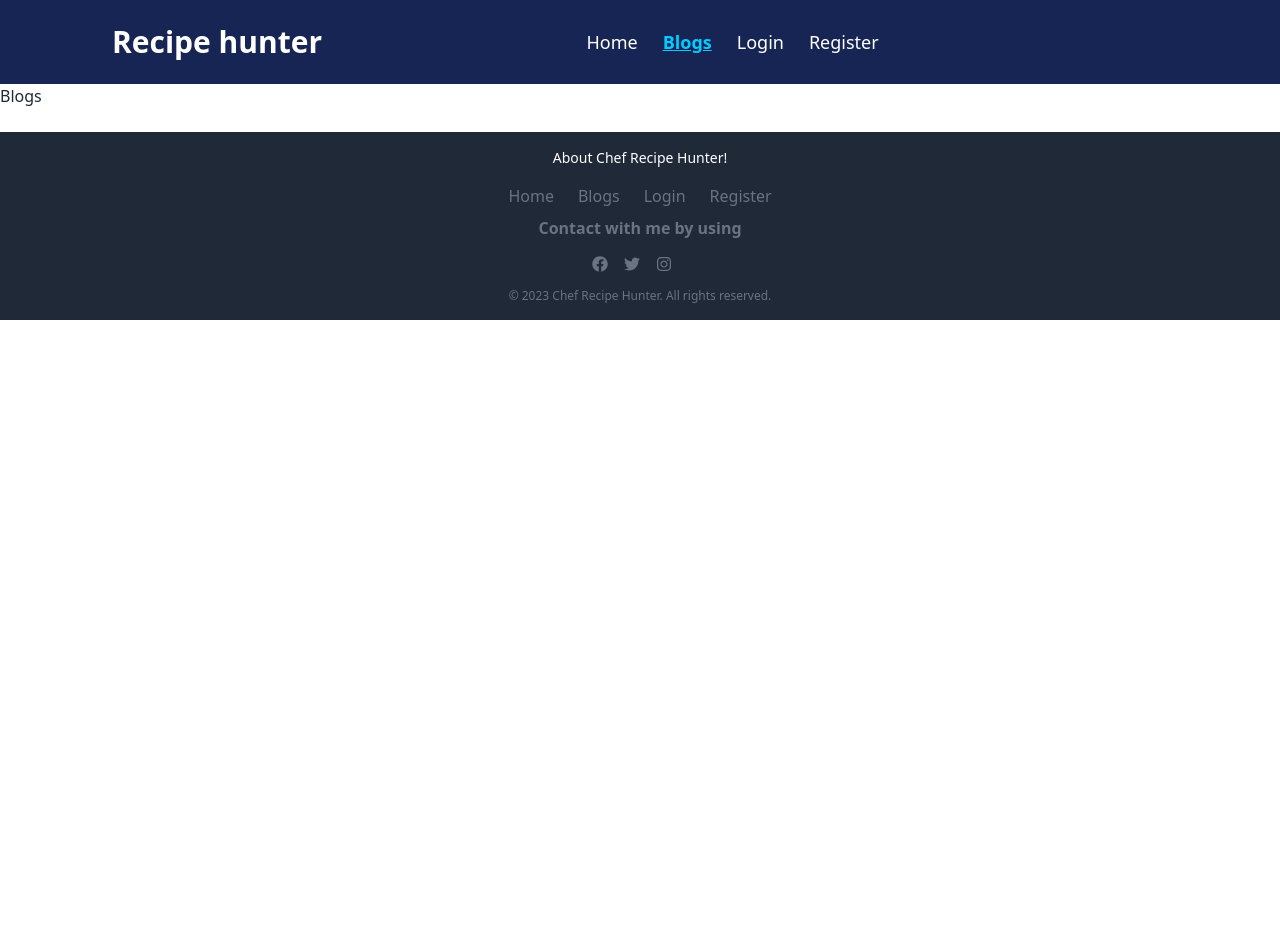
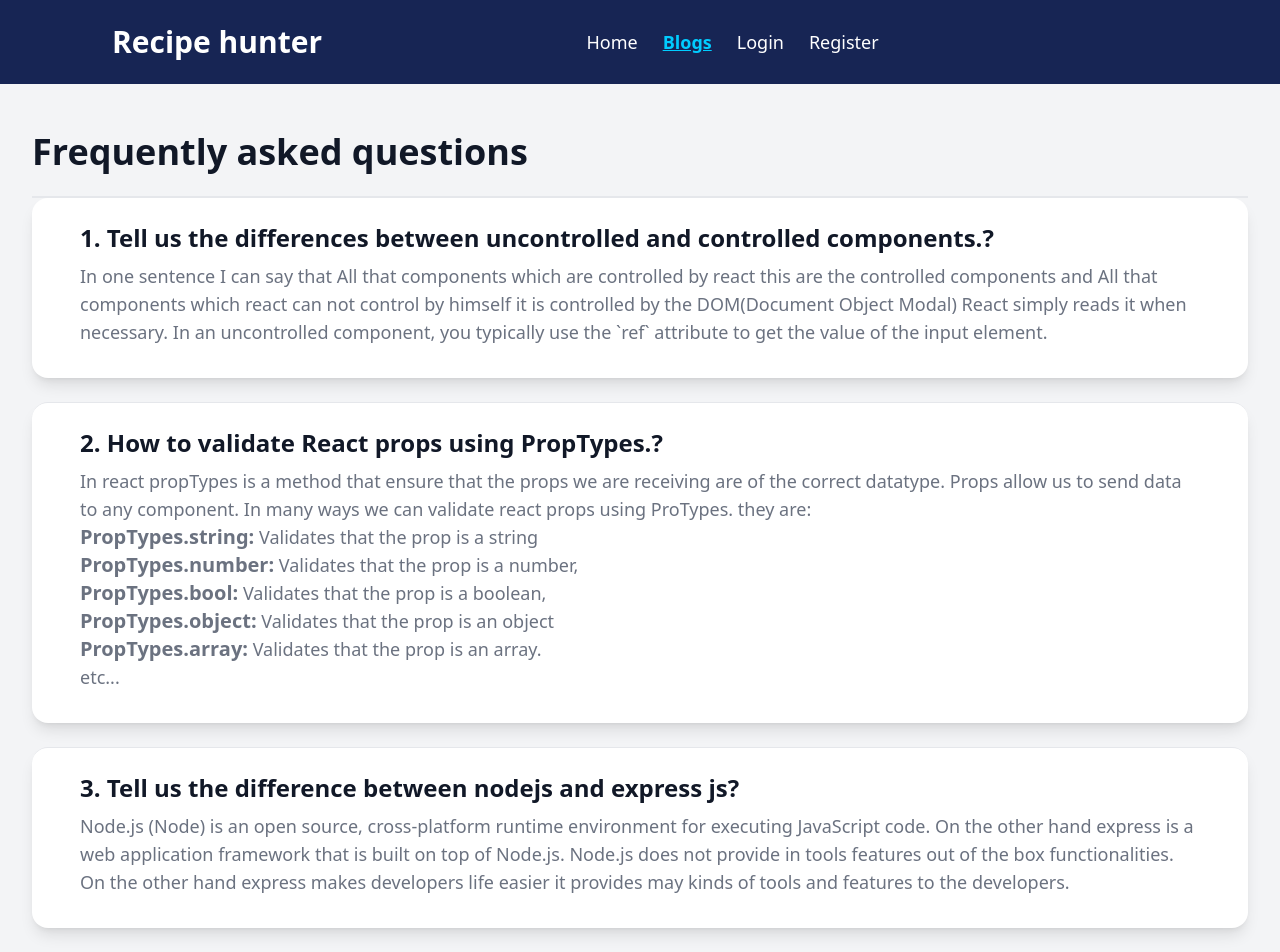
Before and after one commit to Shakil57375/chef-hunter-client, a React (Vite) app: page /blogs in a window 1280 px wide. Shown: the top 952 px of the page. Before the commit the page ends 800 px from the top, so only its background shows below. Built offline with nearby package versions, Linux system fonts and the light colour scheme; no server answers.

Commit message:
blog page added

```diff
--- a/src/Pages/Blogs/Blogs.jsx
+++ b/src/Pages/Blogs/Blogs.jsx
@@ -1,12 +1,96 @@
 /* eslint-disable no-unused-vars */
-import React from 'react';
+import React from "react";
 
 const Blogs = () => {
-    return (
-        <div>
-            <p>Blogs</p>
-        </div>
-    );
+  return (
+    <div className="bg-gray-100 py-12 px-4 sm:px-6 lg:px-8">
+      <div className="max-w-7xl mx-auto divide-y-2 divide-gray-200">
+        <h2 className="text-3xl font-extrabold text-gray-900 sm:text-4xl">
+          Frequently asked questions
+        </h2>
+        <dl className="mt-6 space-y-6 divide-y divide-gray-200">
+          <div className="pt-6 card bg-white shadow-lg px-12 py-8">
+            <dt className="text-2xl font-semibold text-gray-900">
+              1. Tell us the differences between uncontrolled and controlled
+              components.?
+            </dt>
+            <dd className="mt-2 text-lg text-gray-500">
+              In one sentence I can say that All that components which are
+              controlled by react this are the controlled components and All
+              that components which react can not control by himself it is
+              controlled by the DOM(Document Object Modal) React simply reads it
+              when necessary. In an uncontrolled component, you typically use
+              the `ref` attribute to get the value of the input element.
+            </dd>
+          </div>
+          <div className="pt-6 card bg-white shadow-lg px-12 py-8">
+            <dt className="text-2xl font-semibold text-gray-900">
+              2. How to validate React props using PropTypes.?
+            </dt>
+            <dd className="mt-2 text-lg text-gray-500">
+              In react propTypes is a method that ensure that the props we are
+              receiving are of the correct datatype. Props allow us to send data
+              to any component. In many ways we can validate react props using
+              ProTypes. they are:{" "}
+              <p>
+                {" "}
+                <span className="text-xl font-semibold">
+                  PropTypes.string:
+                </span>{" "}
+                Validates that the prop is a string
+              </p>
+              <p>
+                {" "}
+                <span className="text-xl font-semibold">
+                  PropTypes.number:
+                </span>{" "}
+                Validates that the prop is a number,
+              </p>
+              <p>
+                {" "}
+                <span className="text-xl font-semibold">
+                  PropTypes.bool:
+                </span>{" "}
+                Validates that the prop is a boolean,
+              </p>
+              <p>
+                {" "}
+                <span className="text-xl font-semibold">
+                  PropTypes.object:
+                </span>{" "}
+                Validates that the prop is an object
+              </p>
+              <p>
+                {" "}
+                <span className="text-xl font-semibold">
+                  PropTypes.array:
+                </span>{" "}
+                Validates that the prop is an array.
+              </p>
+              etc...{" "}
+            </dd>
+          </div>
+          <div className="pt-6 card bg-white shadow-lg px-12 py-8">
+            <dt className="text-2xl font-semibold text-gray-900">
+              3. Tell us the difference between nodejs and express js?
+            </dt>
+            <dd className="mt-2 text-lg text-gray-500">
+              Node.js (Node) is an open source, cross-platform runtime
+              environment for executing JavaScript code. On the other hand  express is a web application framework that is built on top of Node.js. Node.js does not provide in tools features out of the box functionalities. On the other hand express makes developers life easier it provides may kinds of tools and features to the developers.
+            </dd>
+          </div>
+          <div className="pt-6 card bg-white shadow-lg px-12 py-8">
+            <dt className="text-2xl font-semibold text-gray-900">
+              4. What is a custom hook, and why will you create a custom hook?
+            </dt>
+            <dd className="mt-2 text-lg text-gray-500">
+              A hook that may call other hooks and its name starts with use that what we call custom hooks. we can create custom hooks in many purpose one of them are reusability you can reuse a custom hook anywhere you want. Testing purpose with custom hooks you can test your applications and you can find your bugs easily. Maintainability you can maintain it how ever you want. So,custom hook is makes our life easier.
+            </dd>
+          </div>
+        </dl>
+      </div>
+    </div>
+  );
 };
 
 export default Blogs;
```
